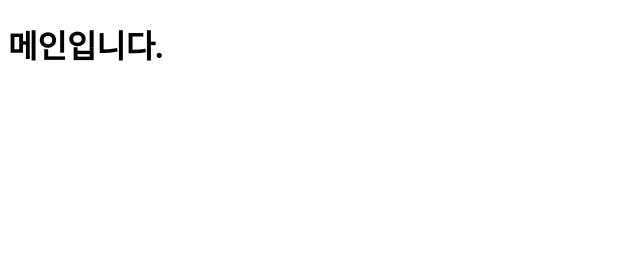
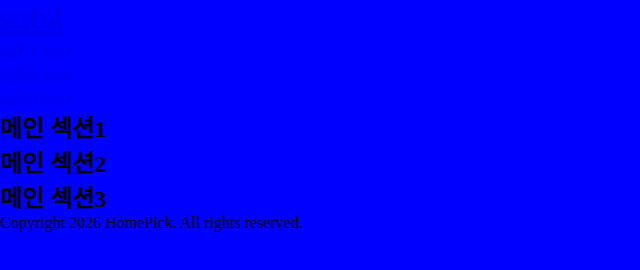
Before and after one commit to tylyoon/zipai, a plain HTML site: page index.html in a window 1280 px wide. Shown: the whole page, without its empty margins (0-640 px from the left). Drawn offline with Linux system fonts and the light colour scheme.

Commit message:
main수정

```diff
--- a/index.html
+++ b/index.html
@@ -4,8 +4,28 @@
     <meta charset="UTF-8">
     <meta name="viewport" content="width=device-width, initial-scale=1.0">
     <title>ZipAI</title>
+    <link rel="stylesheet" href="/style.css">
 </head>
 <body>
-    <h1>메인입니다.</h1>
+     <header>
+        <h1><a href="index.html">sub4</a></h1>
+        <ul>
+            <li><a href="/sub/sub1.html">서브1.html</a></li>
+            <li><a href="/sub/sub2.html">서브2.html</a></li>
+            <li><a href="/sub/sub2.html">서브4.html</a></li>
+        </ul>
+    </header>
+    <section>
+        <h2>메인 섹션1</h2>
+    </section>
+    <section>
+        <h2>메인 섹션2</h2>
+    </section>
+    <section>
+        <h2>메인 섹션3</h2>
+    </section>
+    <footer>
+        <p>Copyright 2026 HomePick. All rights reserved.</p>
+    </footer>
 </body>
 </html>
```
